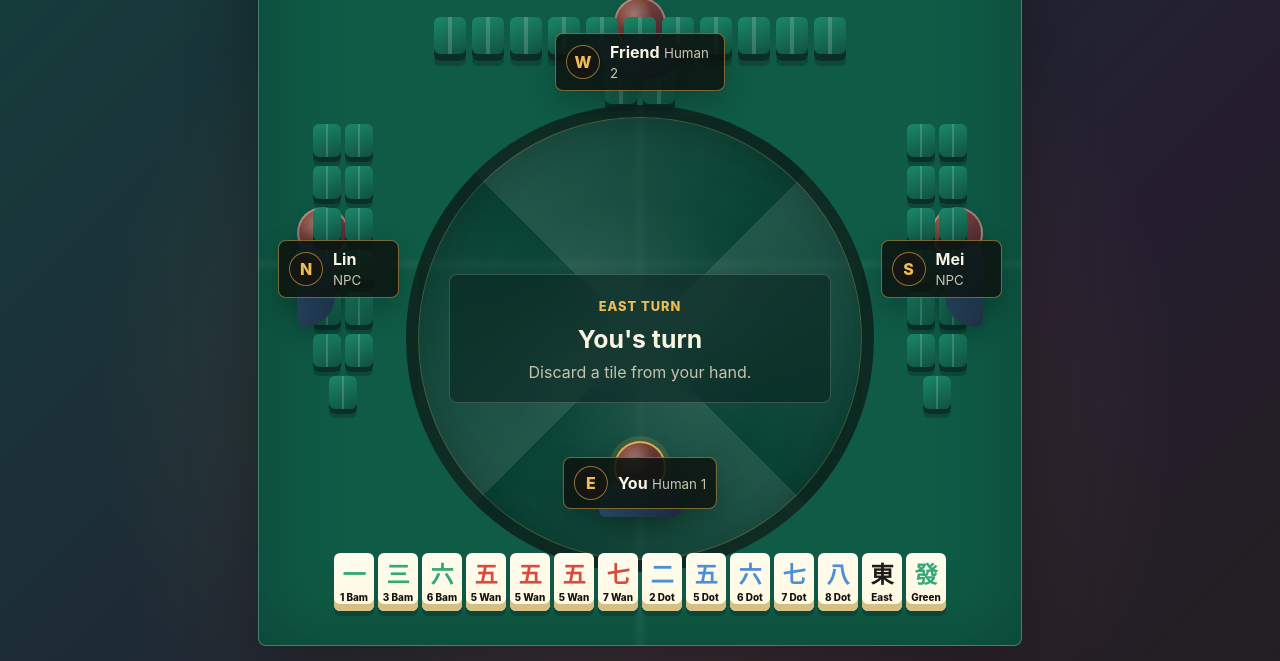
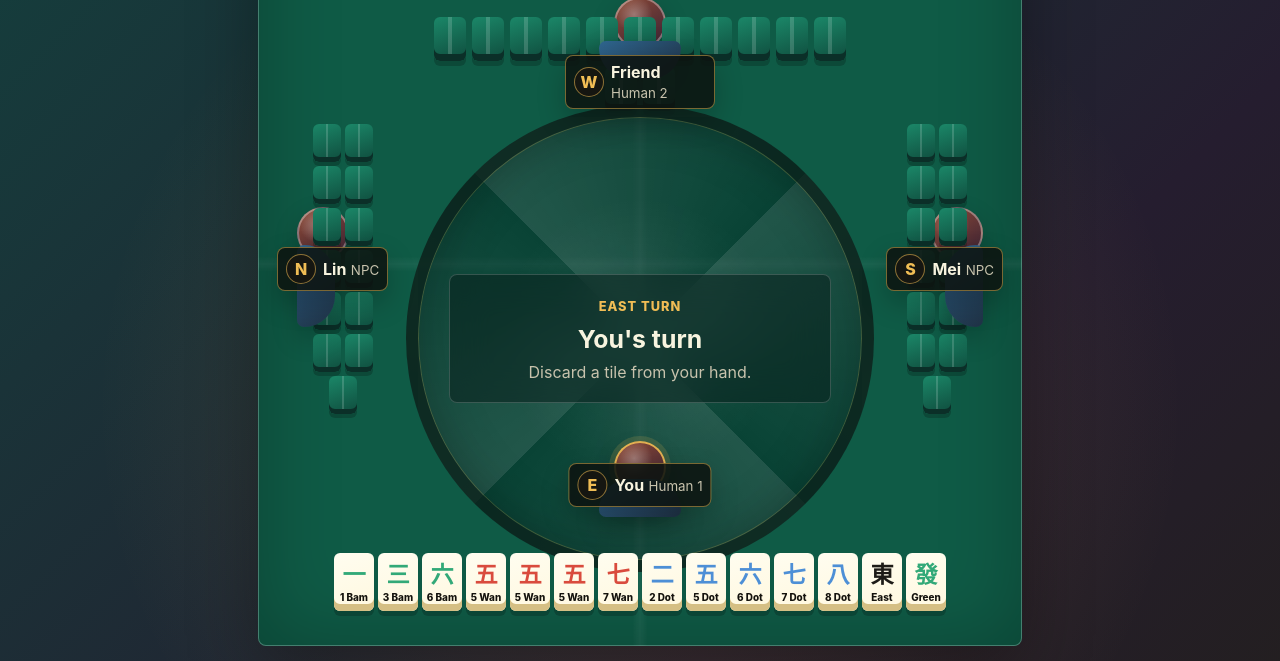
Before and after one commit to xnan2008-debug/four-winds-mahjong, a website: page index.html in a window 1280 px wide. Shown: the part 136-797 px from the top of the page. Drawn offline with Linux system fonts and the light colour scheme.

Commit message:
Move player labels away from tiles

```diff
--- a/styles.css
+++ b/styles.css
@@ -219,11 +219,11 @@ small,
   z-index: 2;
   display: flex;
   align-items: center;
-  gap: 10px;
+  gap: 7px;
   width: max-content;
-  max-width: min(100%, 170px);
+  max-width: min(100%, 150px);
   margin: 0;
-  padding: 8px 10px;
+  padding: 6px 8px;
   border: 1px solid rgba(240, 189, 85, 0.48);
   border-radius: 8px;
   background: rgba(13, 20, 16, 0.88);
@@ -232,7 +232,7 @@ small,
 
 .seat-east .seat-header {
   left: 50%;
-  top: 16px;
+  bottom: 116px;
   transform: translateX(-50%);
 }
 
@@ -242,7 +242,7 @@ small,
 
 .seat-north .seat-header {
   left: 50%;
-  bottom: 6px;
+  top: 50px;
   transform: translateX(-50%);
 }
 
@@ -269,12 +269,12 @@ small,
 }
 
 .seat-west .seat-header {
-  right: -1px;
+  left: 0;
   transform: translateY(-50%);
 }
 
 .seat-south .seat-header {
-  left: -1px;
+  right: 0;
   transform: translateY(-50%);
 }
 
@@ -316,9 +316,9 @@ small,
 .wind {
   display: grid;
   place-items: center;
-  width: 34px;
-  height: 34px;
-  flex: 0 0 34px;
+  width: 30px;
+  height: 30px;
+  flex: 0 0 30px;
   border-radius: 50%;
   background: #151611;
   color: var(--gold);
```
